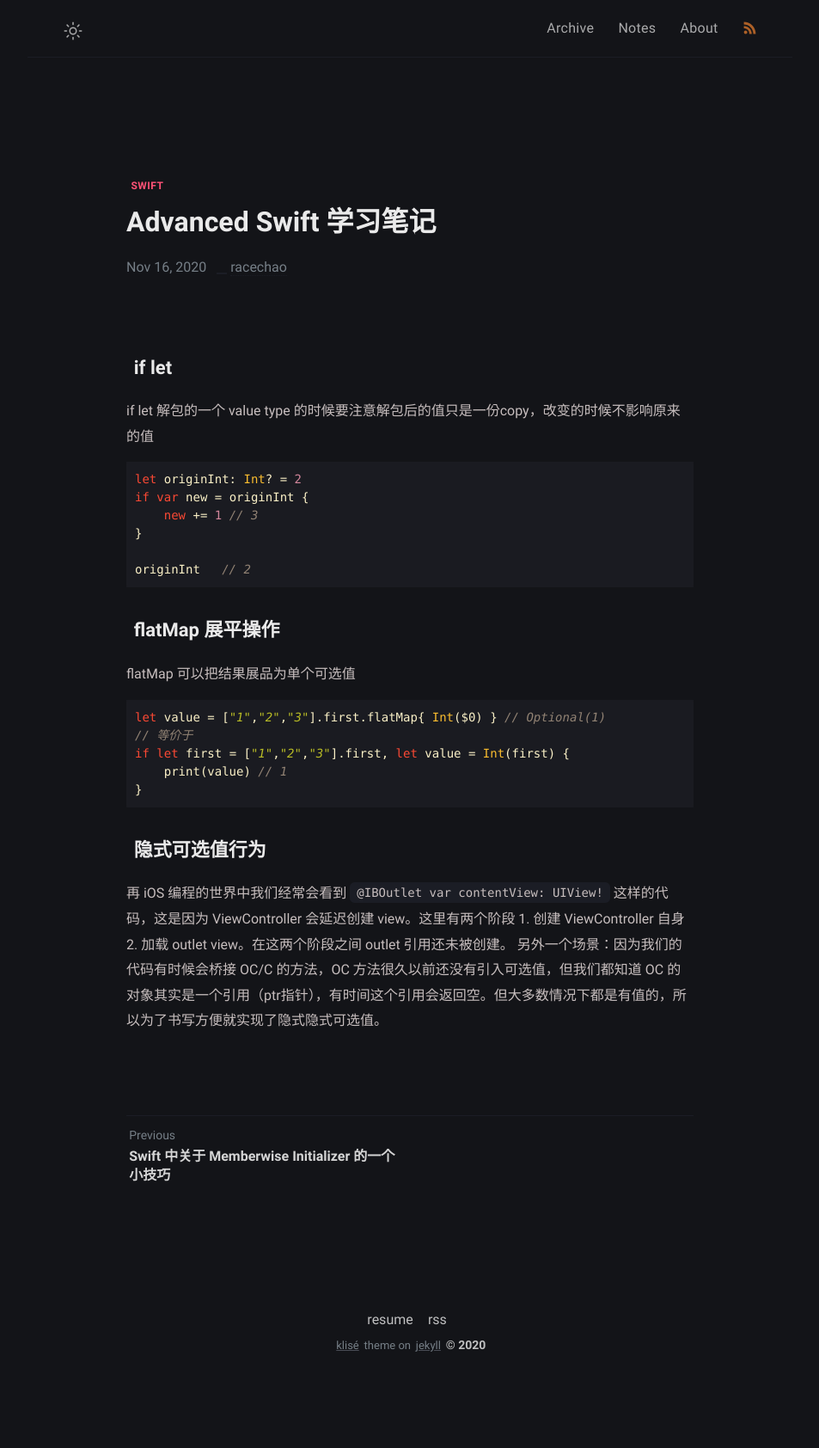
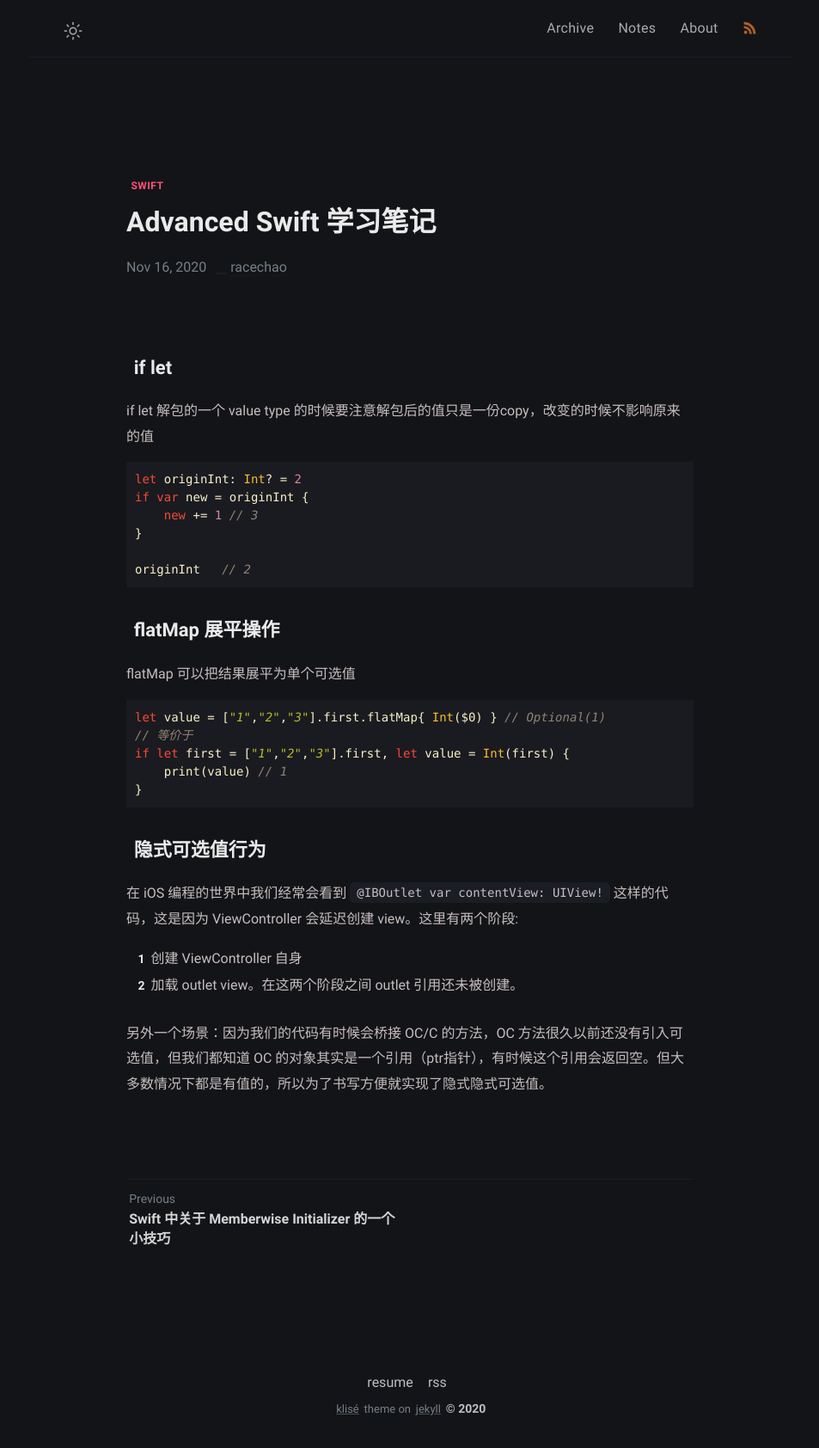
Before and after one commit to alfredcc/blog, a Jekyll site: the page built from _posts/2020-11-16-advance-swift-learn-notes.md, in a window 1280 px wide. Shown: the whole page at 86% size, without its empty margins (163-1116 px from the left). Built offline with Jekyll 4.4.1, drawn with Linux system fonts in a browser that asks for light colours; comment, search, counter and statistics services are not loaded; before the commit the page ends 1610 px from its top, so only the background shows below that.

Commit message:
fix typos

````diff
--- a/_posts/2020-11-16-advance-swift-learn-notes.md
+++ b/_posts/2020-11-16-advance-swift-learn-notes.md
@@ -18,7 +18,7 @@
 ```
 
 ## flatMap 展平操作
-flatMap 可以把结果展品为单个可选值
+flatMap 可以把结果展平为单个可选值
 ```swift
 let value = ["1","2","3"].first.flatMap{ Int($0) } // Optional(1)
 // 等价于
@@ -28,5 +28,8 @@
 ```
 
 ## 隐式可选值行为
-再 iOS 编程的世界中我们经常会看到 `@IBOutlet var contentView: UIView!` 这样的代码，这是因为 ViewController 会延迟创建 view。这里有两个阶段 1. 创建 ViewController 自身 2. 加载 outlet view。在这两个阶段之间 outlet 引用还未被创建。
-另外一个场景：因为我们的代码有时候会桥接 OC/C 的方法，OC 方法很久以前还没有引入可选值，但我们都知道 OC 的对象其实是一个引用（ptr指针），有时间这个引用会返回空。但大多数情况下都是有值的，所以为了书写方便就实现了隐式隐式可选值。
+在 iOS 编程的世界中我们经常会看到 `@IBOutlet var contentView: UIView!` 这样的代码，这是因为 ViewController 会延迟创建 view。这里有两个阶段:
+ 1. 创建 ViewController 自身
+ 2. 加载 outlet view。在这两个阶段之间 outlet 引用还未被创建。
+
+另外一个场景：因为我们的代码有时候会桥接 OC/C 的方法，OC 方法很久以前还没有引入可选值，但我们都知道 OC 的对象其实是一个引用（ptr指针），有时候这个引用会返回空。但大多数情况下都是有值的，所以为了书写方便就实现了隐式隐式可选值。
````
